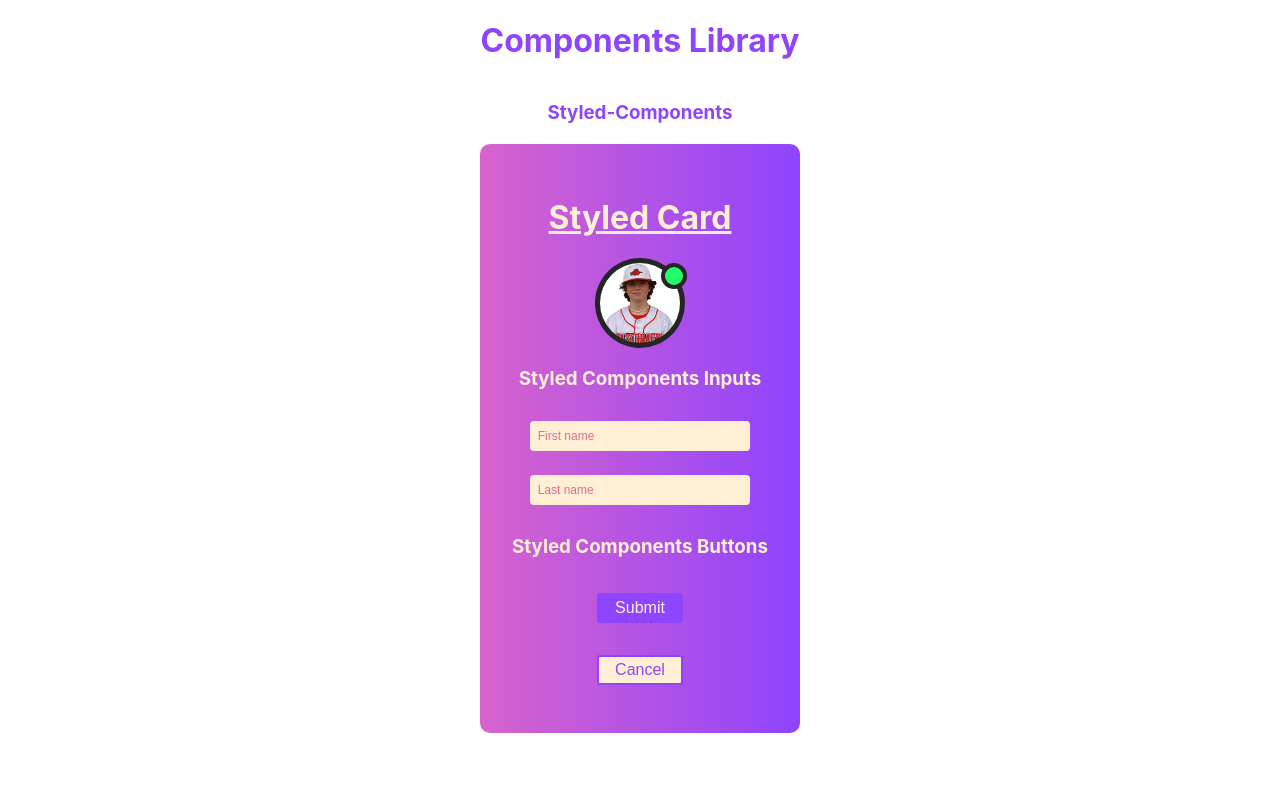
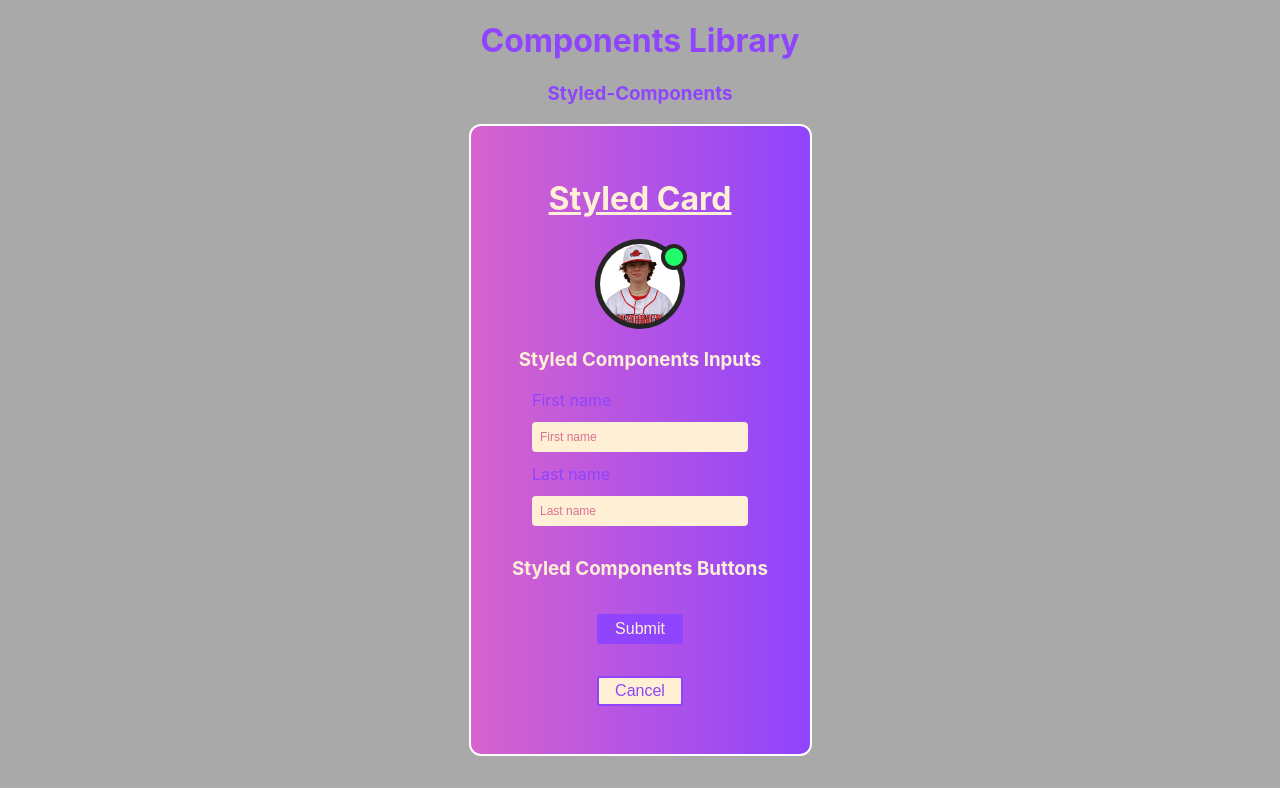
Before and after one commit to robyoung75/Styled-Component-Library, a React (Create React App) app: page / in a window 1280 px wide. Built offline with nearby package versions, Linux system fonts and the light colour scheme.

Commit message:
modal card input styles

```diff
--- a/src/App.js
+++ b/src/App.js
@@ -49,28 +49,35 @@ function App() {
   };
 
   return (
-    <StyledWrapper>
+    <StyledWrapper
+      isFlex
+      flexDirection="column"
+      backgroundColor="darkgrey"
+      alignItems="center"
+
+    >
       {modal ? (
-        <StyledModalWrapper>
-          <Modal onClick={handleCloseModal} />
+        <StyledModalWrapper >
+          <Modal  />
         </StyledModalWrapper>
       ) : null}
 
-      <StyledWrapper isFlex flexDirection="column">
-        <Title color="#8f44fd">Components Library</Title>
-        <SubTitle color="#8f44fd">Styled-Components</SubTitle>{" "}
+      <StyledWrapper>
+        <Title color="#8f44fd" textAlign="center">Components Library</Title>
+        <SubTitle color="#8f44fd" textAlign="center">Styled-Components</SubTitle>{" "}
         <Card
           isFlex
           flexDirection="column"
+          justifyContent="center"
           alignItems="center"
-          justifyContent="center"
           padding="2rem"
           margin="0 0 2rem"
           border="2px solid white"
-          background="linear-gradient(to right, #d763cd, #8f44fd)"
+          background="linear-gradient(to right, #d763cd, rgba(143,68,253))"
           borderRadius=".75rem"
+
         >
-          <Title color="papayawhip" textDecoration="underline">
+          <Title color="papayawhip" textDecoration="underline" textAlign="center">
             Styled Card
           </Title>
           <Avatar hasBadge src={brighton} isActive="true" name="RY"></Avatar>
--- a/src/Components/Card/Card.js
+++ b/src/Components/Card/Card.js
@@ -1,4 +1,4 @@
-import React from "react";
+
 
 import { StyledCard } from "../../Styles/Styles";
 
--- a/src/Components/Input/input.js
+++ b/src/Components/Input/input.js
@@ -1,5 +1,8 @@
-import { StyledInput } from "../../Styles/Styles";
+import { StyledInput, StyledP } from "../../Styles/Styles";
 
+import styled from "styled-components";
+
+const StyledLabel = styled.label``;
 function Input({
   onChange,
   type,
@@ -10,15 +13,18 @@ function Input({
   background,
 }) {
   return (
+    <StyledLabel>
+      <StyledP color="#8f44fd">{placeholder}</StyledP>{" "}
       <StyledInput
         type={type}
         placeholder={placeholder}
         value={value}
         onChange={onChange}
         color={color}
-      width={width}
+        width="200px"
         background={background}
       />
+    </StyledLabel>
   );
 }
 
--- a/src/Components/Modal/Modal.js
+++ b/src/Components/Modal/Modal.js
@@ -4,18 +4,15 @@ import Button from "../Button/Button";
 import Card from "../Card/Card";
 import Input from "../Input/input";
 
-import {
-  StyledWrapper,
-  StyledP,
-  Header,
+import { StyledWrapper, StyledP, Header } from "../../Styles/Styles";
 
-} from "../../Styles/Styles";
-
-function Modal({onClick}) {
+function Modal({ onClick }) {
   return (
-    <StyledWrapper>
-      <Header isFlex backgroundColor="#8f44fd">
-        <StyledP color="papayawhip">Modal</StyledP>
+    <StyledWrapper isFlex flexDirection="column" alignItems="center">
+      <Header isFlex alignItems="center" backgroundColor="#8f44fd" >
+        <StyledP padding=".5rem" color="papayawhip">
+          Modal
+        </StyledP>
       </Header>
       <Card
         isFlex
@@ -25,10 +22,14 @@ function Modal({onClick}) {
         padding="0"
         margin="0"
         borderRadius="0 0 .75rem .75rem"
-        background="linear-gradient(to right, #d763cd, #8f44fd)"
+        background="linear-gradient(to right, #d763cd, rgba(255, 255, 255, .7))"
+
+
 
       >
         <Input />
+        <Input />
+
         <StyledWrapper isFlex>
           <Button>Submit</Button>
           <Button onClick={onClick}>Cancel</Button>
--- a/src/Styles/Styles.js
+++ b/src/Styles/Styles.js
@@ -3,19 +3,18 @@ import styled, { css } from "styled-components";
 const flexStyles = css`
   display: flex;
   flex-direction: ${(props) => props.flexDirection || "row"};
-  align-items: ${(props) => props.alignItems || "center"};
-  justify-content: ${(props) => props.justifyContent || "center"};
+  align-items: ${(props) => props.alignItems || "start"};
+  justify-content: ${(props) => props.justifyContent || "start"};
 `;
 // rendered by > App > > Modal
 const StyledWrapper = styled.div`
   ${(props) => props.isFlex && flexStyles};
-  background-color: ${props => props.backgroundColor}
-
-
+  background-color: ${(props) => props.backgroundColor};
+  width: ${(props) => props.width};
+  height: ${(props) => props.height || "auto"};
 `;
 // rendered by > App
 const StyledModalWrapper = styled.div`
-
   position: fixed;
   left: 50%;
   top: 50%;
@@ -23,34 +22,35 @@ const StyledModalWrapper = styled.div`
   transform: translate(-50%, -50%);
   width: 50%;
   height: auto;
-
-
 `;
 // rendered by > App >
 const Title = styled.h1`
   color: ${(props) => props.color};
   text-decoration: ${(props) => props.textDecoration};
-  text-align: center;
-
+  text-align: ${(props) => props.textAlign};
 `;
 // rendered by > App >
 const SubTitle = styled.h3`
   color: ${(props) => props.color};
-
+  text-align: ${(props) => props.textAlign};
 `;
 
-// rendered by > Modal
+// rendered by > Modal > Input
 const StyledP = styled.p`
-color: ${props => props.color}
+  color: ${(props) => props.color};
+  padding: ${(props) => props.padding || 0};
+  margin: ${(props) => props.margin || 0};
+  text-align: ${(props) => props.textAlign};
 `;
 // rendered by > Modal
 const Header = styled.div`
   ${(props) => props.isFlex && flexStyles};
   background-color: ${(props) => props.backgroundColor || "grey"};
-  width: ${props => props.width || "100%"};
+  width: ${(props) => props.width || "100%"};
   height: 2rem;
   border-radius: 0.5rem 0.5rem 0 0;
-
+  border: ${(props) => props.border};
+  min-width: 275px;
 `;
 // rendered by > App > Modal
 const StyledButton = styled.button`
@@ -97,15 +97,14 @@ const StyledButton = styled.button`
 // rendered by > App > Modal
 const StyledCard = styled.div`
   ${(props) => props.isFlex && flexStyles};
-  margin: ${(props) => props.margin };
+  margin: ${(props) => props.margin};
   padding: ${(props) => props.padding};
   background: ${(props) => props.background};
   border: ${(props) => props.border};
   width: ${(props) => props.width};
-  min-height: ${props => props.minHeight || '400px'};
-  border-radius: ${props => props.borderRadius}
-
-
+  min-height: ${(props) => props.minHeight || "400px"};
+  border-radius: ${(props) => props.borderRadius};
+  min-width: 275px;
 `;
 // rendered by > App > Modal
 const StyledInput = styled.input.attrs((props) => ({
@@ -116,12 +115,12 @@ const StyledInput = styled.input.attrs((props) => ({
 }))`
   font-size: 0.75rem;
   padding: 0.5rem;
-  margin: 0.75rem;
+  margin: 0.75rem 0;
   color: ${(props) => props.color || "palevioletred"};
   background: ${(props) => props.background || "papayawhip"};
   border: none;
   border-radius: 0.25rem;
-  width: ${(props) => props.width || "80%"};
+  width: ${(props) => props.width || "100%"};
   ::placeholder {
     color: ${(props) => props.color || "palevioletred"};
   }
@@ -193,10 +192,6 @@ const StyledBadge = styled.span`
   background: #21fc6b;
 `;
 
-
-
-
-
 export {
   StyledWrapper,
   Title,
```
Lines whose indentation alone changed are shown as unchanged.
